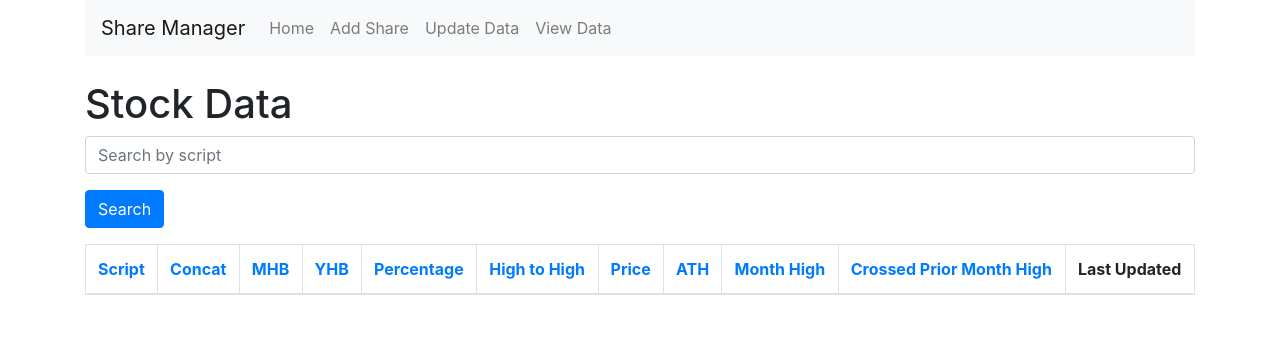
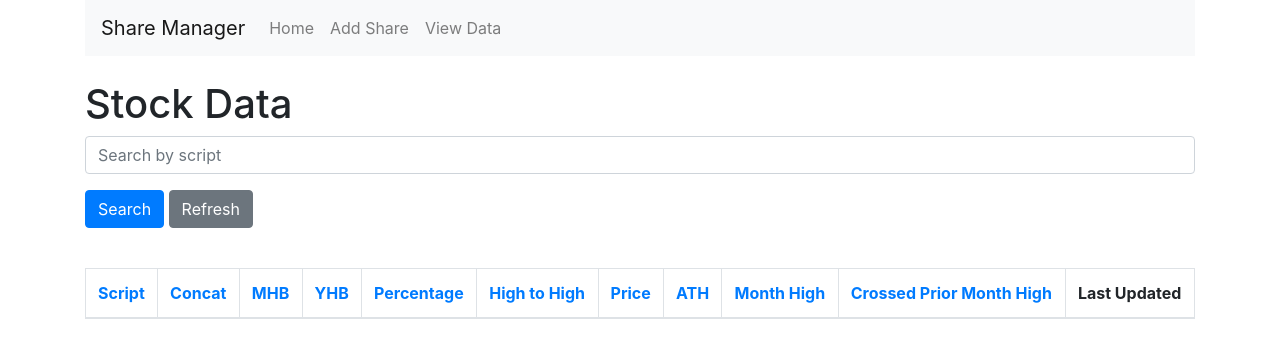
Before and after one commit to vishaljadhavutube/WhiteHorseStocks, a Flask app: page /view_data in a window 1280 px wide. Shown: the top 358 px of the page. Run offline with Flask 3, Linux system fonts and the light colour scheme; lists and menus that the app fills with data are empty; some libraries are stand-ins or nearby versions.

Commit message:
final code pushed

```diff
--- a/app.py
+++ b/app.py
@@ -76,11 +76,10 @@ def update_data():
 
 @app.route('/view_data', methods=['GET', 'POST'])
 def view_data():
-    if request.method == 'POST':
+    if request.args.get('refresh') == 'true':
         updated_stocks = update_stock_data([share.ticker for share in Share.query.all()])
         if updated_stocks:
-            return redirect(url_for('alert', updated_stocks=updated_stocks))
-        flash('Stock data updated!', 'success')
+            flash('Stock data updated!', 'success')
 
     search = request.args.get('search')
     sort_by = request.args.get('sort_by', 'script')
@@ -96,8 +95,6 @@ def view_data():
         stock_data = query.order_by(getattr(StockData, sort_by).asc()).all()
 
     return render_template('view_data.html', stock_data=stock_data)
-
-
 @app.route('/alert')
 def alert():
     updated_stocks = request.args.get('updated_stocks')
--- a/templates/base.html
+++ b/templates/base.html
@@ -19,9 +19,6 @@
                         <a class="nav-link" href="{{ url_for('add_share') }}">Add Share</a>
                     </li>
                     <li class="nav-item">
-                        <a class="nav-link" href="{{ url_for('update_data') }}">Update Data</a>
-                    </li>
-                    <li class="nav-item">
                         <a class="nav-link" href="{{ url_for('view_data') }}">View Data</a>
                     </li>
                 </ul>
@@ -40,5 +37,9 @@
             {% block content %}{% endblock %}
         </div>
     </div>
+    <script src="https://code.jquery.com/jquery-3.5.1.slim.min.js"></script>
+    <script src="https://cdn.jsdelivr.net/npm/@popperjs/core@2.5.2/dist/umd/popper.min.js"></script>
+    <script src="https://stackpath.bootstrapcdn.com/bootstrap/4.5.2/js/bootstrap.min.js"></script>
+    {% block scripts %}{% endblock %}
 </body>
 </html>
--- a/templates/view_data.html
+++ b/templates/view_data.html
@@ -2,13 +2,19 @@
 
 {% block content %}
 <h1 class="mt-4">Stock Data</h1>
-<form method="GET" action="{{ url_for('view_data') }}">
+<form method="GET" action="{{ url_for('view_data') }}" id="dataForm">
     <div class="form-group">
         <input type="text" name="search" class="form-control" placeholder="Search by script" value="{{ request.args.get('search', '') }}">
     </div>
     <button type="submit" class="btn btn-primary mb-3">Search</button>
+    <button type="button" id="refreshButton" class="btn btn-secondary mb-3" onclick="refreshData()">Refresh</button>
 </form>
-<table class="table table-bordered">
+
+<div id="progressBarContainer" class="progress mt-3" style="display:none;">
+    <div class="progress-bar progress-bar-striped progress-bar-animated" role="progressbar" style="width: 100%;" aria-valuenow="100" aria-valuemin="0" aria-valuemax="100"></div>
+</div>
+
+<table class="table table-bordered mt-4">
     <thead>
         <tr>
             <th>
@@ -82,4 +88,28 @@
         {% endfor %}
     </tbody>
 </table>
+
+<script>
+function refreshData() {
+    document.getElementById('refreshButton').disabled = true;
+    document.getElementById('progressBarContainer').style.display = 'block';
+
+    fetch('{{ url_for('view_data') }}?refresh=true')
+        .then(response => response.text())
+        .then(data => {
+            document.open();
+            document.write(data);
+            document.close();
+        })
+        .catch(error => {
+            console.error('Error:', error);
+            alert('An error occurred while refreshing the data.');
+        })
+        .finally(() => {
+            document.getElementById('refreshButton').disabled = false;
+            document.getElementById('progressBarContainer').style.display = 'none';
+        });
+}
+</script>
+
 {% endblock %}
```
